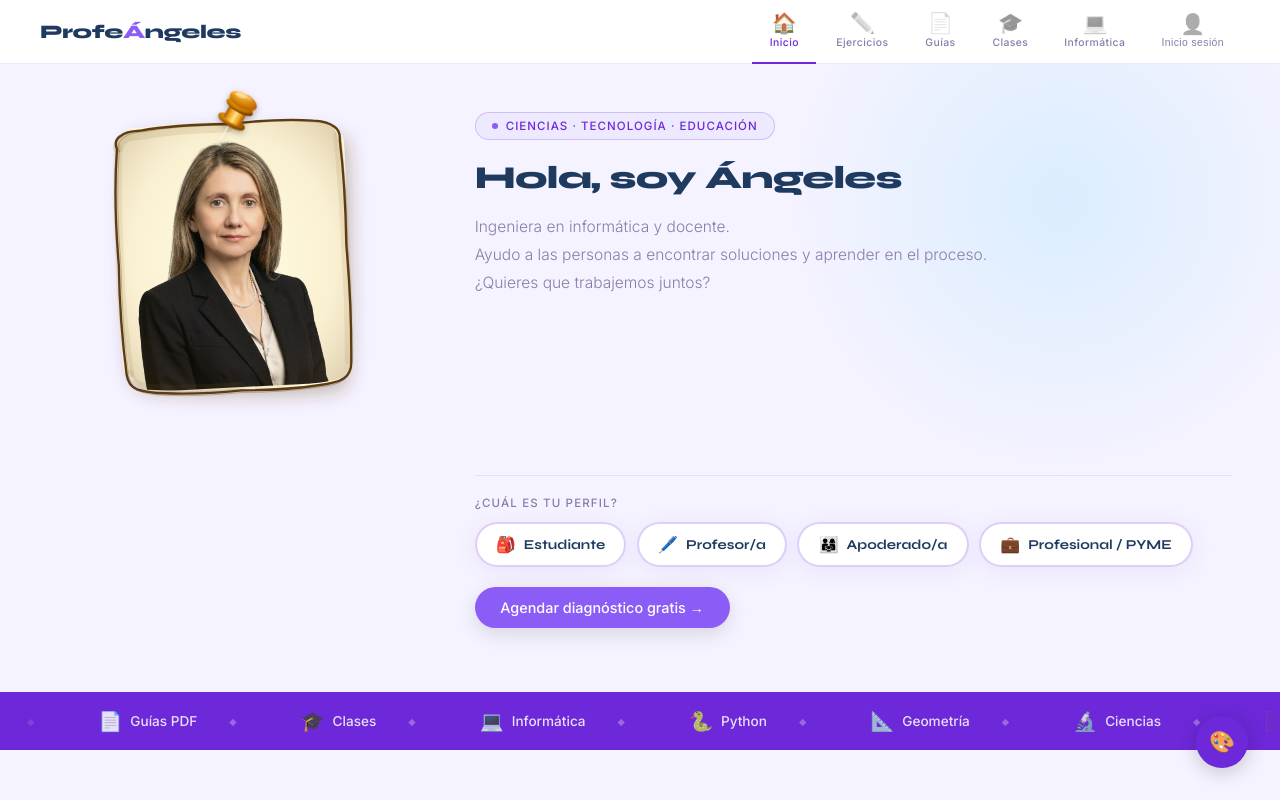
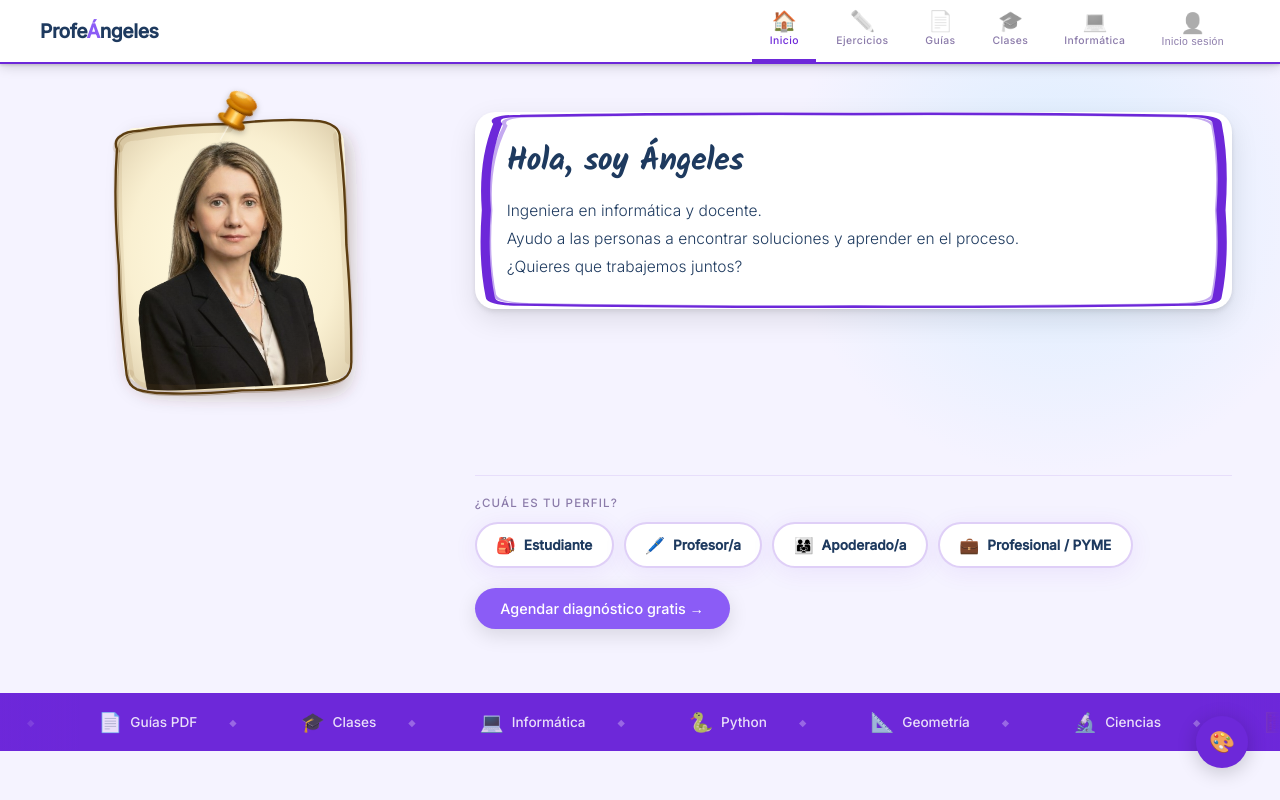
Before and after one commit to angelesplazadelosreyes/profeangeles-mvp, a Next.js app in the folder nextjs/: page / in a window 1280 px wide. Shown: the top 800 px of the page. Built offline with nearby package versions, Linux system fonts and the light colour scheme.

Commit message:
feat(hero): kalam en título, borde manuscrito, sin syne — feat(nav): borde primary, sombra, active 4px

```diff
--- a/nextjs/app/layout.tsx
+++ b/nextjs/app/layout.tsx
@@ -1,6 +1,6 @@
 // app/layout.tsx
 import type { Metadata } from "next";
-import { Inter, Syne } from "next/font/google";
+import { Inter, Kalam } from "next/font/google";
 import "./globals.css";
 import Nav from "@/components/layout/Nav";
 import Footer from "@/components/layout/Footer";
@@ -14,10 +14,10 @@ const inter = Inter({
   weight: ["300", "400", "500"],
 });
 
-const syne = Syne({
-  variable: "--font-syne",
+const kalam = Kalam({
+  variable: "--font-kalam",
   subsets: ["latin"],
-  weight: ["400", "600", "700", "800"],
+  weight: ["700"],
 });
 
 export const metadata: Metadata = {
@@ -32,7 +32,7 @@ export default function RootLayout({
   children: React.ReactNode;
 }>) {
   return (
-    <html lang="es" className={`${inter.variable} ${syne.variable}`}>
+    <html lang="es" className={`${inter.variable} ${kalam.variable}`}>
       <head>
         <script
           dangerouslySetInnerHTML={{
--- a/nextjs/components/landing/Hero.tsx
+++ b/nextjs/components/landing/Hero.tsx
@@ -214,27 +214,54 @@ export default function Hero() {
 
         {/* ── TEXTO ── */}
         <div className="hero-texto" style={{ position: "relative", zIndex: 1 }}>
+          <div style={{
+            background: "var(--bg-card)",
+            borderRadius: "1.25rem",
+            padding: "2rem 2rem 1.75rem",
+            boxShadow: "0 4px 6px rgba(0,0,0,0.04), 0 10px 28px rgba(0,0,0,0.10), 0 2px 4px rgba(0,0,0,0.06)",
+            position: "relative",
+          }}>
 
-          <div style={{
-            display: "inline-flex", alignItems: "center", gap: "0.5rem",
-            background: "var(--primary-lt)", border: "1px solid var(--rule-med)",
-            color: "var(--primary)", fontSize: "0.72rem", fontWeight: 500,
-            letterSpacing: "0.09em", textTransform: "uppercase" as const,
-            padding: "0.38rem 1rem", borderRadius: "100px", marginBottom: "1.25rem",
-          }}>
-            <span style={{
-              width: "6px", height: "6px",
-              background: "var(--cta)", borderRadius: "50%",
-            }} />
-            Ciencias · Tecnología · Educación
-          </div>
+            {/* Borde dibujado a mano con SVG — color var(--primary) */}
+            <svg
+              style={{
+                position: "absolute", inset: 0,
+                width: "100%", height: "100%",
+                overflow: "visible", pointerEvents: "none",
+                borderRadius: "1.25rem",
+              }}
+              viewBox="0 0 100 100"
+              preserveAspectRatio="none"
+              fill="none"
+              xmlns="http://www.w3.org/2000/svg"
+            >
+              <path
+                d="M 3 6 Q 2 2 6 2 Q 30 0.5 50 1 Q 70 0.5 94 2 Q 98 2 98 6
+                  Q 99 25 98.5 50 Q 99 75 98 94 Q 98 98 94 98
+                  Q 70 99.5 50 99 Q 30 99.5 6 98 Q 2 98 2 94
+                  Q 1 75 1.5 50 Q 1 25 3 6 Z"
+                stroke="var(--primary)"
+                strokeWidth="1.2"
+                strokeLinejoin="round"
+                strokeLinecap="round"
+                fill="none"
+              />
+              <path
+                d="M 4 7 Q 3 3 7 2.5 Q 31 1 50 1.5 Q 69 1 93 2.5
+                  Q 97 3 97.5 7 Q 98.5 26 98 50 Q 98.5 74 97.5 93
+                  Q 97 97 93 97.5 Q 69 99 50 98.5 Q 31 99 7 97.5
+                  Q 3 97 2.5 93 Q 1.5 74 2 50 Q 1.5 26 4 7 Z"
+                stroke="var(--primary)"
+                strokeWidth="0.6"
+                strokeLinejoin="round"
+                strokeLinecap="round"
+                fill="none"
+                opacity={0.4}
+              />
+            </svg>
 
-          {/* Título
-              Fuente actual: Syne 800
-              Para cambiar a Inter: reemplaza var(--font-syne) por var(--font-inter)
-              y ajusta fontWeight a 300 o 400 para un look más suave */}
             <h1 style={{
-            fontFamily: "var(--font-syne), sans-serif",
+              fontFamily: "var(--font-kalam), cursive",
               fontWeight: 800,
               fontSize: "clamp(1.5rem, 2.5vw, 2.2rem)",
               lineHeight: 1.15, letterSpacing: "-0.02em",
@@ -245,13 +272,14 @@ export default function Hero() {
 
             <p style={{
               fontSize: "0.97rem", fontWeight: 300, lineHeight: 1.8,
-            color: "var(--txt-muted)", marginBottom: "0",
+              color: "var(--txt)", marginBottom: "0",
             }}>
               Ingeniera en informática y docente.<br />
               Ayudo a las personas a encontrar soluciones y aprender en el proceso.<br />
               ¿Quieres que trabajemos juntos?
             </p>
 
+          </div>
         </div>
 
         {/* ── SELECTOR DE PERFIL ── */}
@@ -275,7 +303,7 @@ export default function Hero() {
                 style={{
                   display: "inline-flex", alignItems: "center", gap: "0.5rem",
                   padding: "0.7rem 1.2rem", borderRadius: "100px",
-                  fontFamily: "var(--font-syne), sans-serif",
+                  fontFamily: "var(--font-inter), sans-serif",
                   fontWeight: 700, fontSize: "0.85rem",
                   border: "2px solid var(--rule-med)",
                   background: "var(--bg-card)", color: "var(--txt)",
--- a/nextjs/components/landing/ProfileSections.tsx
+++ b/nextjs/components/landing/ProfileSections.tsx
@@ -42,7 +42,7 @@ export default function ProfileSections() {
               </div>
               <div style={{
                 background: "var(--primary)", color: "#fff",
-                fontFamily: "var(--font-syne), sans-serif", fontWeight: 700,
+                fontFamily: "var(--font-inter), sans-serif", fontWeight: 700,
                 fontSize: "0.95rem", padding: "0.55rem 1.5rem",
                 borderRadius: "100px",
                 boxShadow: "0 4px 14px rgba(0,0,0,.12)",
@@ -65,13 +65,13 @@ export default function ProfileSections() {
 
               {/* Título de sección
                   Fuente actual: Syne 800
-                  Para cambiar fuente: reemplaza var(--font-syne) por var(--font-inter)
+                  Para cambiar fuente: reemplaza var(--font-inter) por var(--font-inter)
                   Para cambiar peso: ajusta fontWeight (300 más suave, 700 más fuerte)
                   Para cambiar tamaño: ajusta los 3 valores de clamp(mínimo, fluido, máximo)
                   Ejemplo más pequeño: clamp(1.2rem, 2vw, 1.8rem)
                   Ejemplo más grande: clamp(2rem, 4vw, 3.2rem) */}
               <h2 style={{
-                fontFamily: "var(--font-syne), sans-serif",
+                fontFamily: "var(--font-inter), sans-serif",
                 fontWeight: 800,
                 fontSize: "clamp(1.2rem, 2vw, 1.8rem)",
                 lineHeight: 1.1, letterSpacing: "-0.025em",
@@ -134,9 +134,9 @@ export default function ProfileSections() {
 
                 {/* Título de tarjeta
                     Para cambiar tamaño: ajusta fontSize (ej: "0.9rem" más pequeño)
-                    Para cambiar fuente: reemplaza var(--font-syne) por var(--font-inter) */}
+                    Para cambiar fuente: reemplaza var(--font-inter) por var(--font-inter) */}
                 <h4 style={{
-                  fontFamily: "var(--font-syne), sans-serif", fontWeight: 700,
+                  fontFamily: "var(--font-inter), sans-serif", fontWeight: 700,
                   fontSize: "1.05rem", color: "var(--txt)",
                   marginBottom: "0.4rem", transition: "color .3s",
                 }}>
--- a/nextjs/components/layout/Footer.tsx
+++ b/nextjs/components/layout/Footer.tsx
@@ -18,7 +18,7 @@ export default function Footer() {
 
       {/* Logo */}
       <div style={{
-        fontFamily: "var(--font-syne), sans-serif",
+        fontFamily: "var(--font-inter), sans-serif",
         fontWeight: 800, fontSize: "1.05rem", color: "#fff",
       }}>
         Profe<span style={{ color: "var(--cta)" }}>Á</span>ngeles
--- a/nextjs/components/layout/Nav.tsx
+++ b/nextjs/components/layout/Nav.tsx
@@ -41,12 +41,13 @@ export default function Nav() {
         padding: "0 2.5rem", height: "64px",
         background: "var(--nav-bg)",
         backdropFilter: "blur(16px)",
-        borderBottom: "1px solid var(--rule)",
+        borderBottom: "2px solid var(--primary)",
+        boxShadow: "0 2px 12px rgba(0,0,0,0.18), 0 1px 3px rgba(0,0,0,0.16)",
       }}>
 
         {/* Logo */}
         <Link href="/" style={{
-          fontFamily: "var(--font-syne), sans-serif",
+          fontFamily: "var(--font-inter), sans-serif",
           fontWeight: 800, fontSize: "1.2rem",
           letterSpacing: "-0.02em", textDecoration: "none",
           color: "var(--txt)",
@@ -69,7 +70,7 @@ export default function Nav() {
                   gap: "3px", padding: "0 1rem", height: "100%",
                   textDecoration: "none", minWidth: "64px",
                   color: isActive(item.href) ? "var(--primary)" : "var(--txt-muted)",
-                  borderBottom: isActive(item.href) ? "2px solid var(--primary)" : "2px solid transparent",
+                  borderBottom: isActive(item.href) ? "4px solid var(--primary)" : "4px solid transparent",
                   transition: "color .2s, border-color .2s",
                 }}
               >
--- a/nextjs/components/ui/PaletteSwitcher.tsx
+++ b/nextjs/components/ui/PaletteSwitcher.tsx
@@ -49,7 +49,7 @@ export default function PaletteSwitcher() {
           border: "1px solid rgba(0,0,0,.06)",
         }}>
           <div style={{
-            fontFamily: "var(--font-syne), sans-serif", fontWeight: 700,
+            fontFamily: "var(--font-inter), sans-serif", fontWeight: 700,
             fontSize: "0.85rem", color: "#1a1a2e", marginBottom: "0.25rem",
             paddingBottom: "0.5rem", borderBottom: "1px solid #f0eeff",
           }}>
```
Lines whose indentation alone changed are shown as unchanged.
